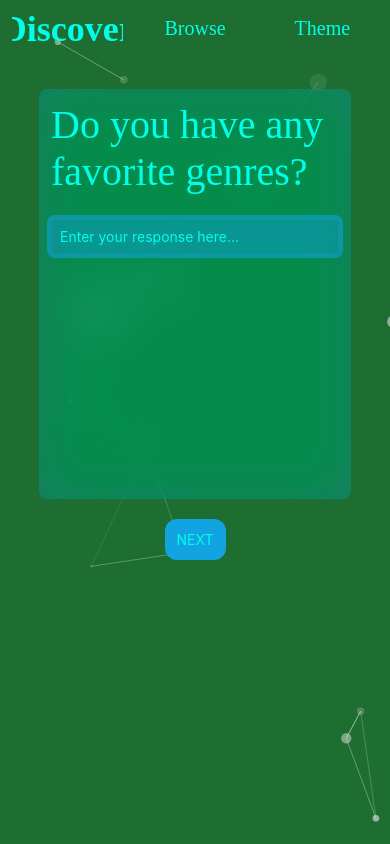
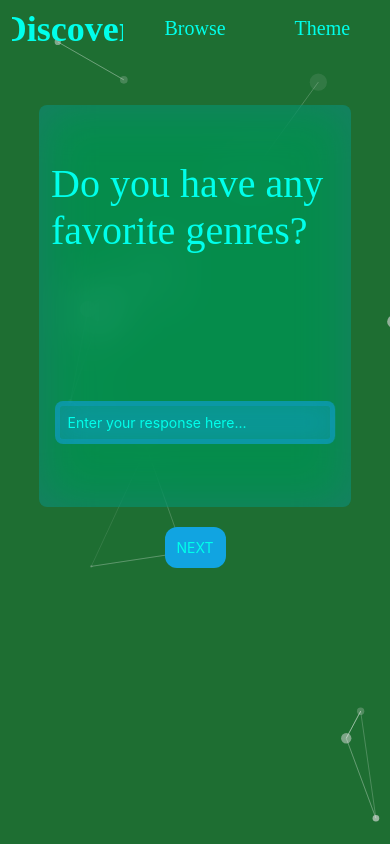
Before and after one commit to aloshon/theadvocator, a React Native app: screen / in a window 390 px wide. Built offline with nearby package versions, Linux system fonts and the light colour scheme.

Commit message:
fix prompts styling

```diff
--- a/Prompts.tsx
+++ b/Prompts.tsx
@@ -28,18 +28,21 @@ export const Prompts = ({setSongs, toggleThemes, currentTheme}: PromptsProps) =>
       height: "100vh",
       flexDirection: 'column',
       textAlign: 'center',
-      marginTop: loading ? -140 : 24,
+      marginTop: loading ? -140 : 40,
     },
     prompts: {
       fontSize: getFontSize(40),
       fontFamily: "Fira Sans",
       color: currentTheme.fontColor,
+      justifyContent: "center",
       margin: 12,
       minWidth: "90%",
+      // flex: 1,
+      height: "16vh",
     },
     promptsContainer: {
       display: "flex",
-      justifyContent: "space-between",
+      justifyContent: "space-around",
       alignItems: "center",
       borderRadius: 8,
       width: "80%",
@@ -58,7 +61,8 @@ export const Prompts = ({setSongs, toggleThemes, currentTheme}: PromptsProps) =>
       boxSizing: "border-box",
       backgroundColor: currentTheme.secondaryTab,
       backdropFilter: "saturate(100%) blur(15px)",
-      color: currentTheme.fontColor
+      color: currentTheme.fontColor,
+      marginBottom: 20,
     },
     button: {
       borderRadius: 12,
@@ -120,8 +124,9 @@ export const Prompts = ({setSongs, toggleThemes, currentTheme}: PromptsProps) =>
        :<View style={styles.promptsContainer}>
           <Animated.View style={[{opacity: viewOpacity.current, top: viewYPosition}]}>
             <Text style={styles.prompts}>{prompts[index]}</Text>
-            <TextInput
-              style={styles.inputBars}
+          </Animated.View>
+          <TextInput
+              style={{...styles.inputBars,}}
               placeholder="Enter your response here..."
               value={userInput}
               defaultValue={answers[index] || userInput}
@@ -133,7 +138,6 @@ export const Prompts = ({setSongs, toggleThemes, currentTheme}: PromptsProps) =>
               console.log(answers)
               setIndex(index + 1);}}
             />
-          </Animated.View>
         </View>
       }
       {!loading && <Pressable
```
